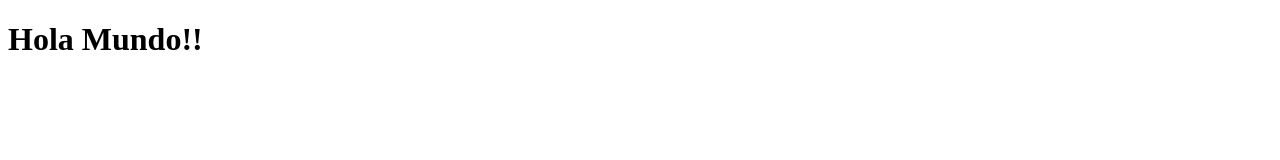
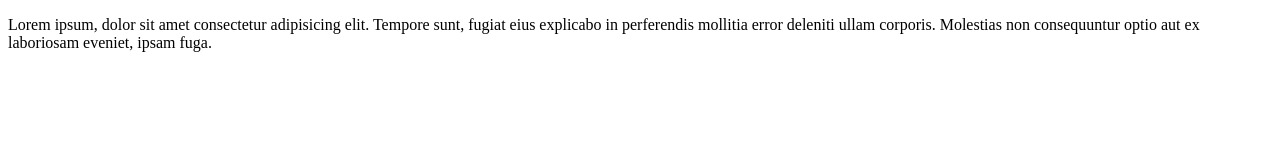
Before and after one commit to Lissy86/webvr, a plain HTML site: page index.html in a window 1280 px wide. Drawn offline with Linux system fonts and the light colour scheme.

Commit message:
Cambio A-frame

```diff
--- a/index.html
+++ b/index.html
@@ -3,9 +3,9 @@
 <head>
     <meta charset="UTF-8">
     <meta name="viewport" content="width=device-width, initial-scale=1.0">
-    <title>Prueba</title>
+    <title>A-frame</title>
 </head>
 <body>
-    <h1>Hola Mundo!!</h1>
+    <p>Lorem ipsum, dolor sit amet consectetur adipisicing elit. Tempore sunt, fugiat eius explicabo in perferendis mollitia error deleniti ullam corporis. Molestias non consequuntur optio aut ex laboriosam eveniet, ipsam fuga.</p>
 </body>
 </html>
```
